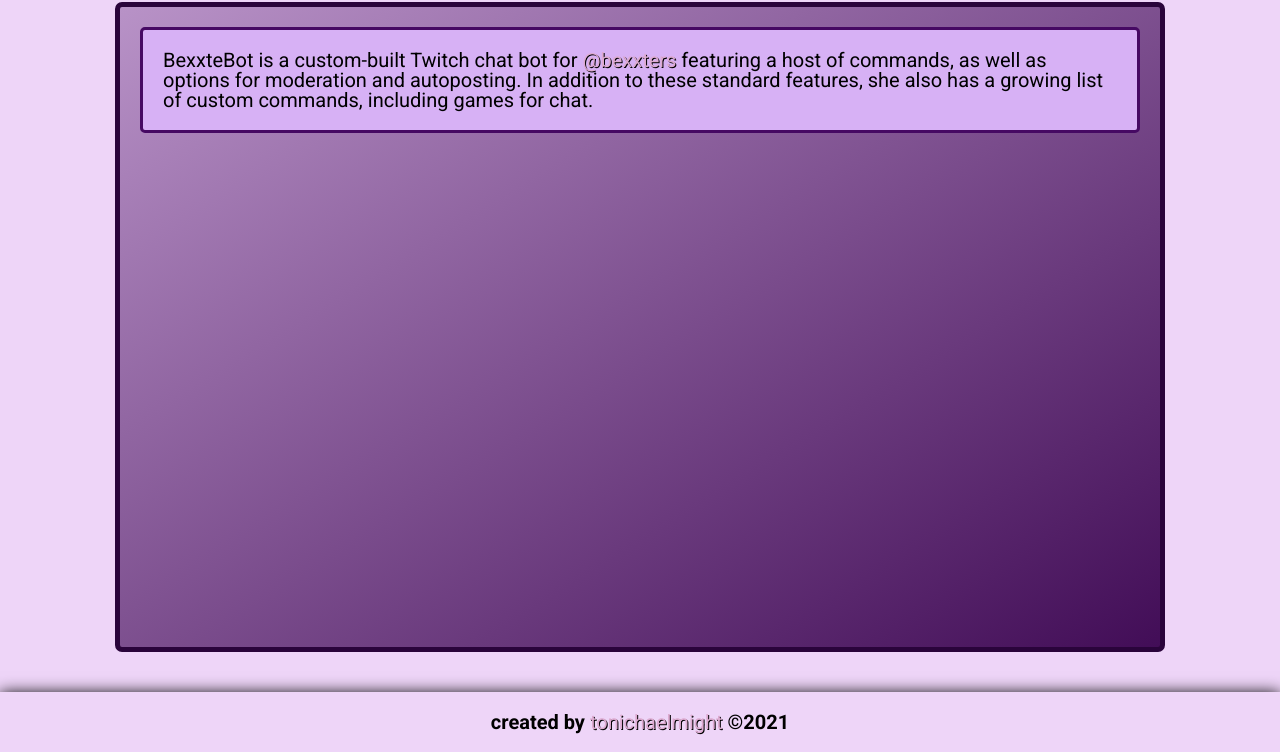
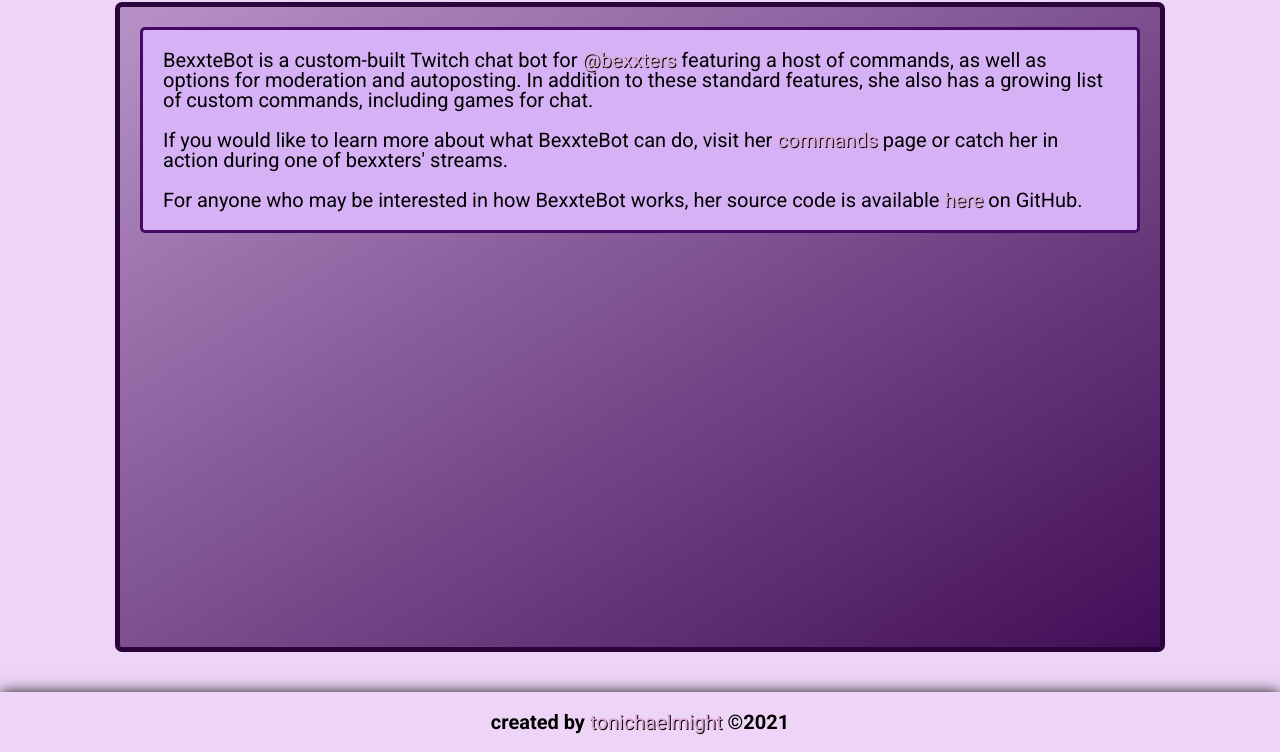
Before and after one commit to bexxtebot/bexxtebot.github.io, a plain HTML site: page about.html in a window 1280 px wide. Shown: the part 86-838 px from the top of the page. Drawn offline with Linux system fonts and the light colour scheme.

Commit message:
added more to about page

```diff
--- a/about.html
+++ b/about.html
@@ -39,6 +39,17 @@
         and autoposting. In addition to these standard features, she also
         has a growing list of custom commands, including games for chat.
         </p>
+        <br>
+        <p>
+        If you would like to learn more about what BexxteBot can do, visit her
+        <a href="./index.html">commands</a> page or catch her in action during
+        one of bexxters' streams.
+        </p>
+        <br>
+        <p>
+        For anyone who may be interested in how BexxteBot works, her source code
+        is available <a href="https://github.com/tonichaelmight/BexxteBot-Remastered" target="_blank">here</a> on GitHub.
+        </p>
       </article>
     </section>
 
```
Also changed, not shown: index.html (+1 -1 lines).
